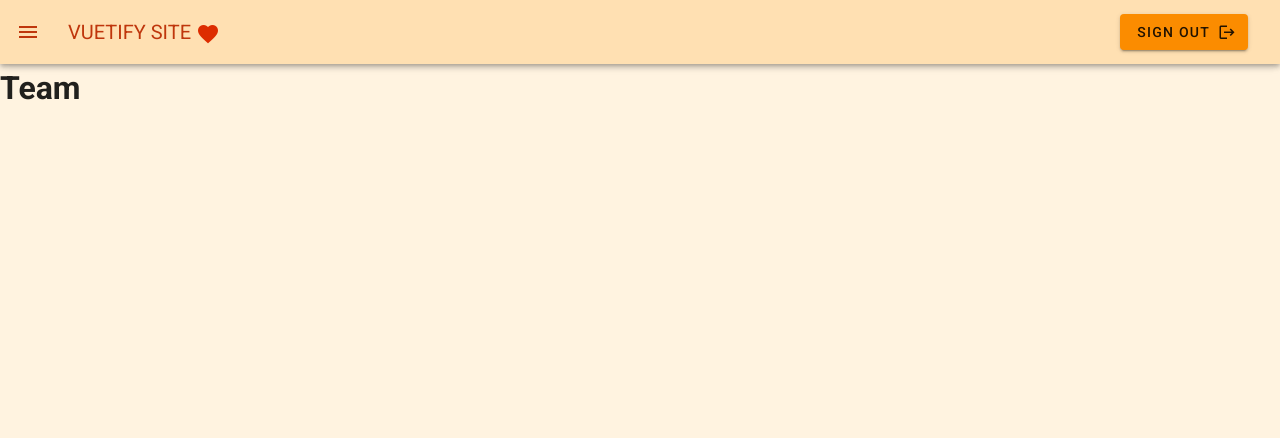
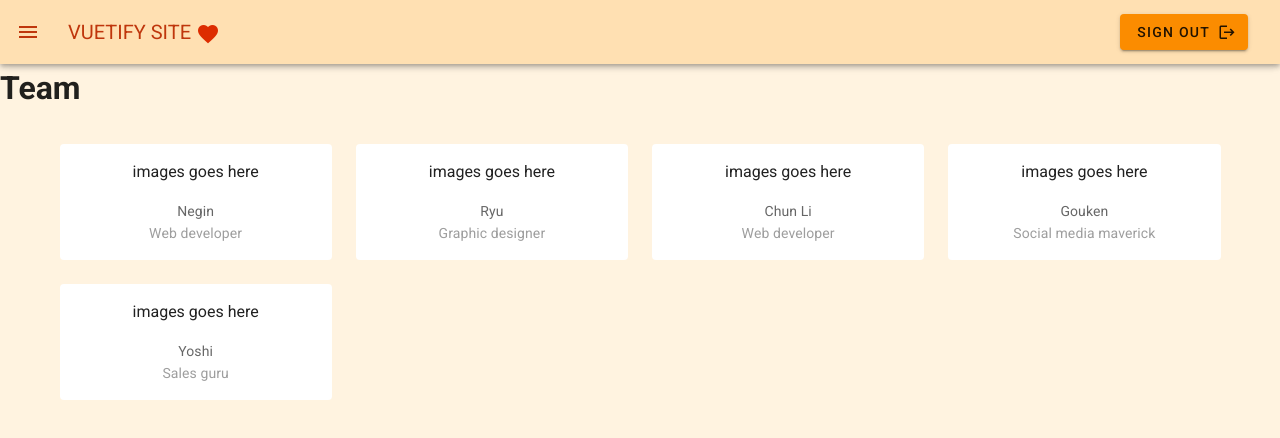
Before and after one commit to NeginSal/vuetify-project, a Vue app: page /team in a window 1280 px wide. Shown: the top 438 px of the page. Built offline with nearby package versions, Linux system fonts and the light colour scheme.

Commit message:
adding v-card and v-text

```diff
--- a/src/views/Team.vue
+++ b/src/views/Team.vue
@@ -2,6 +2,20 @@
   <div class="team">
     <h1 class="subheading text--grey">Team</h1>
     <v-container class="my-5">
+      <v-layout row wrap>
+        <v-flex xs12 sm6 md4 lg3 v-for="person in team" :key="person.name">
+          <v-card flat class="text-sm-center ma-3">
+            <v-responsive class="pt-4">
+              images goes here
+            </v-responsive>
+            <v-card-text>
+              <div class="subheading">{{person.name}}</div>
+              <div class="grey--text">{{person.role}}</div>
+            </v-card-text>
+          </v-card>
+
+        </v-flex>
+      </v-layout>
 
     </v-container>
   </div>
@@ -12,11 +26,11 @@ export default {
   data(){
     return{
       team:[
-        {name:'Negin',role:'Web developer'},
-        {name:'Ryu',role:'Graphic designer'},
-        {name:'Chun Li',role:'Web developer'},
-        {name:'Gouken',role:'Social media maverick'},
-        {name:'Yoshi',role:'Sales guru'},
+        {name:'Negin', role:'Web developer'},
+        {name:'Ryu', role:'Graphic designer'},
+        {name:'Chun Li', role:'Web developer'},
+        {name:'Gouken', role:'Social media maverick'},
+        {name:'Yoshi', role:'Sales guru'}
       ]
     }
   }
```
